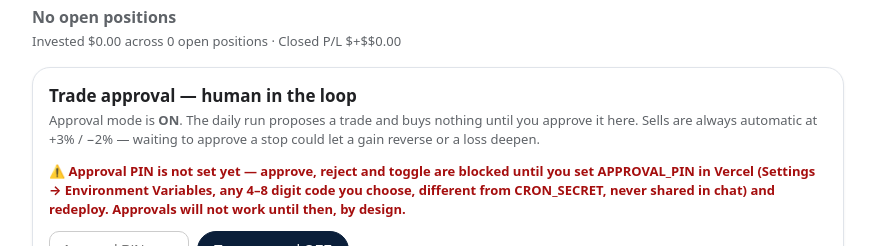
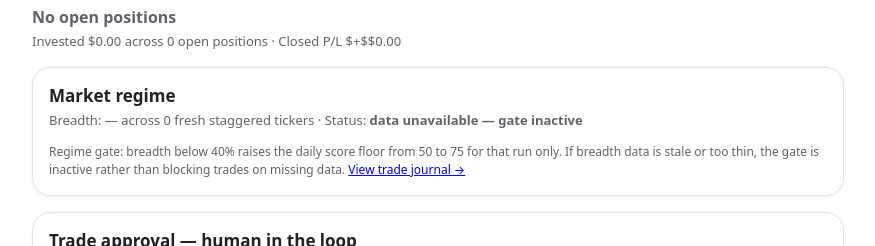
Before and after one commit to durkan-coder/stocks, a Next.js app: page / in a window 1280 px wide. Shown: the part 129-375 px from the top of the page, without its empty margins (202-1077 px from the left). Built offline with nearby package versions, Linux system fonts and the light colour scheme; no server answers; the database is empty.

Commit message:
Home: market regime card + journal link

```diff
--- a/app/page.tsx
+++ b/app/page.tsx
@@ -160,6 +160,24 @@ export default async function PortfolioHome() {
   const sameSectorOpen = proposalSector
     ? open.filter((t) => SECTOR[t.ticker] === proposalSector).map((t) => t.ticker)
     : [];
+  // Regime breadth (same definition as the daily gate): share of
+  // fresh price_cache tickers up on the day. Weak = < 40%, which
+  // raises the daily score floor from 50 to 75 for that run only.
+  const regimeRows = await safe(
+    () =>
+      sql`
+        SELECT COUNT(*)::int AS n,
+          COALESCE(SUM(CASE WHEN change_pct > 0 THEN 1 ELSE 0 END), 0)::int AS up,
+          COALESCE(AVG(change_pct), 0) AS avg_change,
+          MAX(updated_at) AS at
+        FROM price_cache
+        WHERE updated_at > NOW() - INTERVAL '2 hours' AND change_pct IS NOT NULL
+      `,
+    [] as AnyRow[],
+  );
+  const regimeN = Number(regimeRows[0]?.n ?? 0);
+  const regimeBreadth = regimeN >= 100 ? Math.round(((Number(regimeRows[0]?.up ?? 0) / regimeN) * 100) * 10) / 10 : null;
+  const regimeStatus = regimeBreadth === null ? "data unavailable — gate inactive" : regimeBreadth < 40 ? "weak — daily score floor raised to 75" : "normal — score floor 50";
   const proposalDaysToEvent = (() => {
     if (!proposal || !proposal.event_date) return null;
     const today = new Date();
@@ -301,6 +319,15 @@ export default async function PortfolioHome() {
         {totalPlPct === null ? "No open positions" : `${totalPlUsd >= 0 ? "+" : "−"}$${Math.abs(totalPlUsd).toFixed(2)} (${totalPlPct >= 0 ? "+" : ""}${totalPlPct.toFixed(2)}%) today / since purchase`}
       </div>
       <div className="meta">Invested ${invested.toFixed(2)} across {open.length} open position{open.length === 1 ? "" : "s"} · Closed P/L ${closedPlUsd >= 0 ? "+" : "−"}$${Math.abs(closedPlUsd).toFixed(2)}</div>
+
+      <section className="card">
+        <h2>Market regime</h2>
+        <p className="meta">
+          Breadth: {regimeBreadth === null ? "—" : `${regimeBreadth}% up`} across {regimeN} fresh staggered tickers · Status: <strong>{regimeStatus}</strong>
+          {regimeBreadth !== null ? ` · Avg change ${Number(regimeRows[0]?.avg_change ?? 0).toFixed(2)}%` : ""}
+        </p>
+        <p className="note">Regime gate: breadth below 40% raises the daily score floor from 50 to 75 for that run only. If breadth data is stale or too thin, the gate is inactive rather than blocking trades on missing data. <a href="/journal">View trade journal →</a></p>
+      </section>
 
       <section className="card">
         <h2>Trade approval — human in the loop</h2>
```
